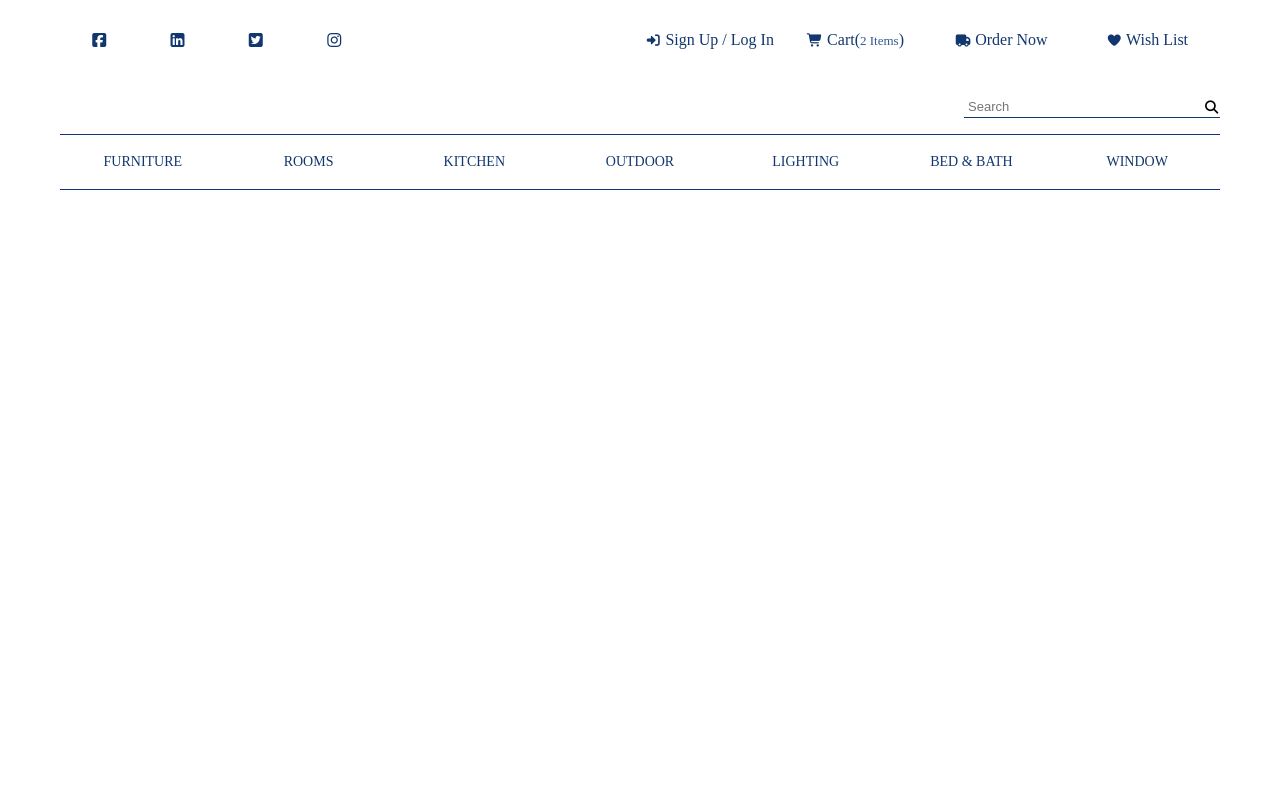
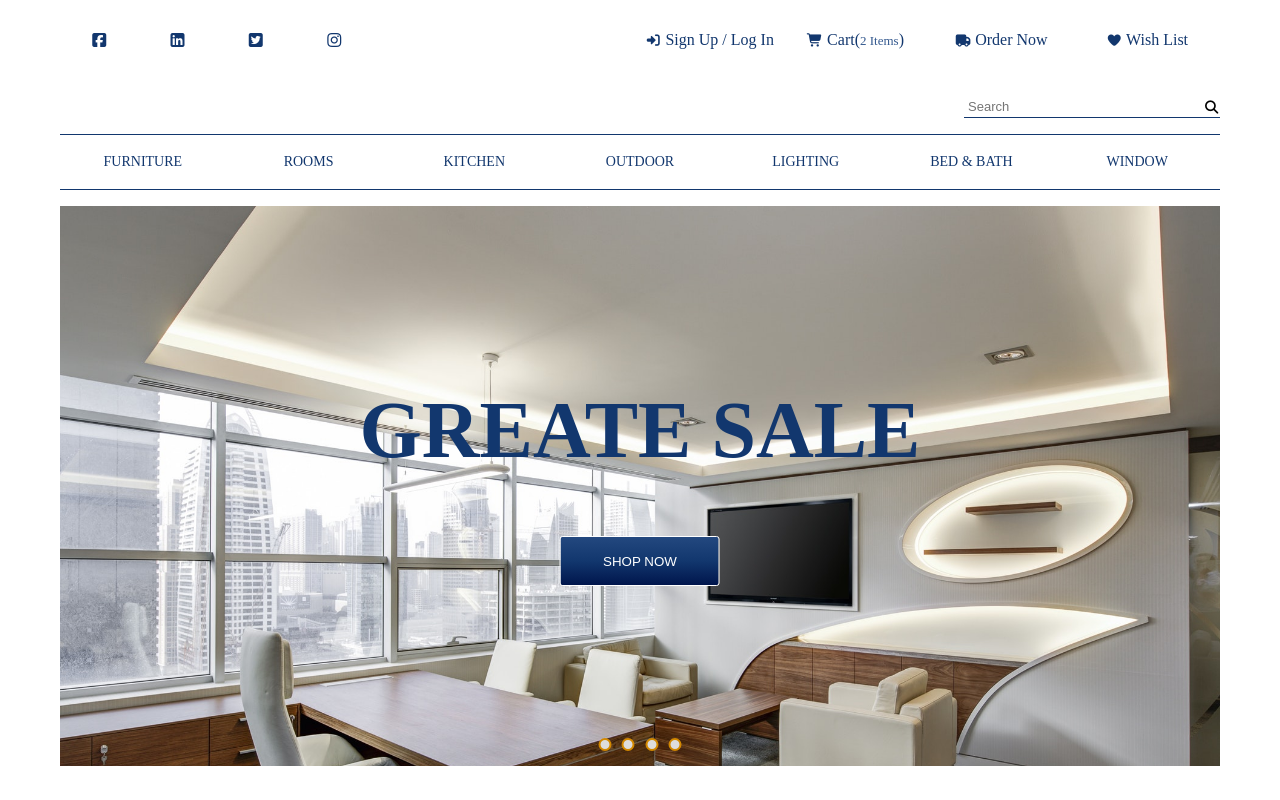
Before and after one commit to BohdanLytvynov/Furniture_Store_Web_Site, an Angular app in the folder furniture-store/: page / in a window 1280 px wide. Built offline with nearby package versions, Linux system fonts and the light colour scheme; a web font is replaced by a local one.

Commit message:
banner ready

```diff
--- /dev/null
+++ b/furniture-store/src/app/banner/banner.css
@@ -0,0 +1,176 @@
+.banner{
+    height: 100%;
+    position: relative;
+}
+
+.banner-content{
+    position: absolute;
+    top: 50%;
+    left: 50%;
+    transform: translate(-50%, -50%);
+    text-transform: uppercase;
+    text-align: center;
+    z-index: 11;
+}
+
+.banner-heading{
+    font-size: 8rem;
+    color: var(--icons-color);
+    margin-bottom: 6rem;
+}
+
+.banner-btn{
+    width: 16rem;
+    height: 5rem;
+    background: linear-gradient(to top, #00154c, var(--icons-color), #23487f);
+    color: #fff;
+    text-transform: uppercase;
+    border: 0.1rem solid #fff;
+    border-radius: 0.3rem;
+    outline: none;
+    position: relative;
+    overflow: hidden;
+}
+
+.banner-btn-txt-1{
+    position: absolute;
+    top: 50%;
+    left: 0%;
+    transform: translateY(-50%);
+    width: 100%;
+    transition: top 0.2s;
+}
+
+.banner-btn-txt-2{
+    position: absolute;
+    top: 150%;
+    left: 0%;
+    transform: translateY(-50%);
+    width: 100%;
+    transition: top 0.2s;
+}
+
+.banner-btn:hover .banner-btn-txt-1{
+    top: -100%;
+}
+
+.banner-btn:hover .banner-btn-txt-2{
+    top: 50%;
+}
+
+.slideshow{
+    height: 100%;
+    width: 100%;
+    overflow: hidden;
+    position: relative;
+}
+
+.slideshow-wrapper{
+    display: grid;
+    grid-template-columns: repeat(4, 100%);
+    position: relative;
+    animation: slideshow 20s infinite;
+    transition: left 0.5s;
+}
+
+.slide img{
+    width: 100%;
+    height: 100%;
+    object-fit: cover;
+}
+
+@keyframes slideshow {
+    0%{
+        left: 0%;
+    }
+    10% {
+        left: 0%;
+    }
+    15%{
+        left: -100%;
+    }
+    25%{
+        left: -100%;
+    }
+    30%{
+        left: -200%;
+    }
+    40%{
+        left: -200%;
+    }
+    45%{
+        left: -300%;
+    }
+    55%{
+        left: -300%;
+    }
+    60%{
+        left: -200%;
+    }
+    70%{
+        left: -200%;
+    }
+    75%{
+        left: -100%;
+    }
+    85%{
+        left: -100%;
+    }
+    90%{
+        left: 0%;
+    }
+}
+
+.slide-btn{
+    width: 1.3rem;
+    height: 1.3rem;
+    background-color: #ddd;
+    border: 0.2rem solid #d28800;
+    border-radius: 50%;
+    cursor: pointer;
+    outline: none;
+    position: absolute;
+    top: 95%;
+    transform: translateX(-50%);
+    z-index: 20;
+}
+
+.slide-btn-1{
+    left: 47%;
+}
+
+.slide-btn-2{
+    left: 49%;
+}
+
+.slide-btn-3{
+    left: 51%;
+}
+
+.slide-btn-4{
+    left: 53%;
+}
+
+.slide-btn-1:focus ~ .slideshow-wrapper{
+    animation: none;
+    left: 0%;
+}
+
+.slide-btn-2:focus ~ .slideshow-wrapper{
+    animation: none;
+    left: -100%;
+}
+
+.slide-btn-3:focus ~ .slideshow-wrapper{
+    animation: none;
+    left: -200%;
+}
+
+.slide-btn-4:focus ~ .slideshow-wrapper{
+    animation: none;
+    left: -300%;
+}
+
+.slide-btn:focus{
+    background-color: var(--icons-color);
+}
--- /dev/null
+++ b/furniture-store/src/app/banner/banner.html
@@ -0,0 +1,30 @@
+<section class="banner">
+    <div class="banner-content">
+        <h1 class="banner-heading">Greate Sale</h1>
+        <button class="banner-btn">
+            <span class="banner-btn-txt-1">Shop Now</span>
+            <span class="banner-btn-txt-2">It's interesting</span>
+        </button>
+    </div>
+
+    <div class="slideshow">
+        <button class="slide-btn slide-btn-1"></button>
+        <button class="slide-btn slide-btn-2"></button>
+        <button class="slide-btn slide-btn-3"></button>
+        <button class="slide-btn slide-btn-4"></button>
+        <div class="slideshow-wrapper">
+            <div class="slide">
+                <img src="img/slide-img-1.jpg" alt="First image of the slideshow">
+            </div>
+            <div class="slide">
+                <img src="img/slide-img-2.jpg" alt="Second image of the slideshow">
+            </div>
+            <div class="slide">
+                <img src="img/slide-img-3.jpg" alt="Third image of the slideshow">
+            </div>
+            <div class="slide">
+                <img src="img/slide-img-4.jpg" alt="Fourth image of the slideshow">
+            </div>
+        </div>
+    </div>
+</section>
--- a/furniture-store/src/app/master/master.css
+++ b/furniture-store/src/app/master/master.css
@@ -1,15 +1,7 @@
-.grid-container{
-    --icons-color: #12376e;
-    --icons-color-hover: #34598f;
-    --icons-color-lighter:  #34598f;
-    --icons-fontsize: 1.6rem;
-    --header-heigth: 8rem;
-}
-
 .grid-container{
     display: grid;
     grid-template-columns: minmax(6rem, 1fr) repeat(8, minmax(min-content, 16rem)) minmax(6rem, 1fr);
-    grid-template-rows: repeat(3, min-content);
+    grid-template-rows: repeat(3, min-content) 70vh;
     grid-row-gap: 1.6rem;
 }
 
@@ -183,6 +175,7 @@
     visibility: hidden;
     opacity: 0;
     transition: all 1s;
+    z-index: 12;
 }
 
 .dropdown-first-list{
@@ -219,3 +212,9 @@
 .dropdown-link-list:hover{
     color: #458a9f;
 }
+
+.banner-element{
+    grid-column: 2 / 10;
+    grid-row: 4 / 5;
+    z-index: 9;
+}
--- a/furniture-store/src/app/master/master.html
+++ b/furniture-store/src/app/master/master.html
@@ -202,4 +202,5 @@
             </li>
         </ul>
     </nav>
+    <app-banner class="banner-element"></app-banner>
 </div>
--- a/furniture-store/src/app/master/master.ts
+++ b/furniture-store/src/app/master/master.ts
@@ -1,8 +1,9 @@
 import { Component } from '@angular/core';
+import { Banner } from "../banner/banner";
 
 @Component({
   selector: 'app-master',
-  imports: [],
+  imports: [Banner],
   templateUrl: './master.html',
   styleUrl: './master.css'
 })
--- a/furniture-store/src/styles.css
+++ b/furniture-store/src/styles.css
@@ -1,4 +1,13 @@
 /* You can add global styles to this file, and also import other style files */
+
+:root{
+    --icons-color: #12376e;
+    --icons-color-hover: #34598f;
+    --icons-color-lighter:  #34598f;
+    --icons-fontsize: 1.6rem;
+    --header-heigth: 8rem;
+}
+
 html{
     /* We need 1rem = 10px */
     /* 10/16 * 100 = 62.5% */
```
Also changed, not shown: furniture-store/src/app/banner/banner.ts (added, +11 -0 lines), 1 other file (tests, documents, lock files or other folders).
